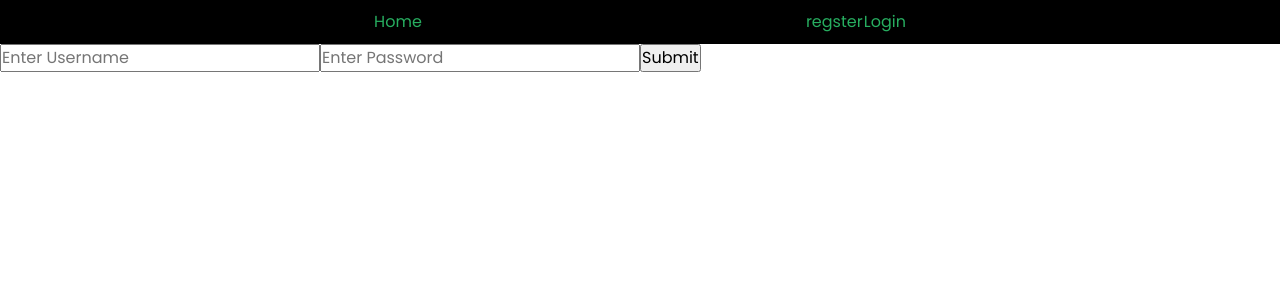
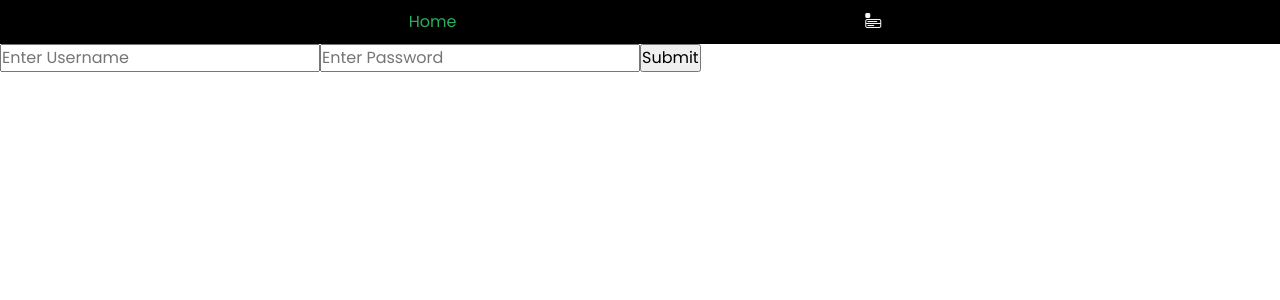
Before and after one commit to Muzmmil207/django-react-chat-app, a React (Create React App) app in the folder frontend/: page /login in a window 1280 px wide. Shown: the top 300 px of the page. Built offline with nearby package versions, Linux system fonts and the light colour scheme.

Commit message:
optimize the navbar

```diff
--- a/frontend/public/index.html
+++ b/frontend/public/index.html
@@ -7,6 +7,7 @@
   <meta name="viewport" content="width=device-width, initial-scale=1" />
   <meta name="description" content="Web site created using create-react-app" />
   <link rel="apple-touch-icon" href="%PUBLIC_URL%/logo192.png" />
+  <link rel="stylesheet" href="https://cdn.jsdelivr.net/npm/bootstrap-icons@1.8.1/font/bootstrap-icons.css">
 
   <link rel="manifest" href="%PUBLIC_URL%/manifest.json" />
   <link rel="stylesheet" href="https://cdn.jsdelivr.net/npm/bootstrap@4.5.3/dist/css/bootstrap.min.css"
@@ -16,6 +17,7 @@
 
 <body>
   <div id="root"></div>
+
 </body>
 
 </html>
--- a/frontend/src/App.css
+++ b/frontend/src/App.css
@@ -1,4 +1,5 @@
 @import url('https://fonts.googleapis.com/css2?family=Poppins:ital,wght@0,100;0,200;0,300;0,400;0,500;0,600;0,700;0,800;0,900;1,100;1,200;1,300;1,400;1,500;1,600;1,700;1,800&display=swap');
+@import url("https://cdn.jsdelivr.net/npm/bootstrap-icons@1.10.3/font/bootstrap-icons.css");
 
 
 * {
@@ -50,8 +51,27 @@ header div {
     margin: 0 10px;
 }
 
-.auth {
-    width: 100px;
-    display: flex;
-    justify-content: space-between;
+.menu {
+    position: relative;
+    display: inline-block;
 }
+
+.menu ul {
+    display: none;
+    position: absolute;
+    background-color: #f9f9f9;
+    min-width: 160px;
+    box-shadow: 0px 8px 16px 0px rgba(0, 0, 0, .2);
+}
+
+.menu ul li {
+    padding: 12px 16px;
+}
+
+.menu ul li a:hover {
+    background-color: #f1f1f1;
+}
+
+.menu:hover ul {
+    display: block;
+}
--- a/frontend/src/components/Navbar.js
+++ b/frontend/src/components/Navbar.js
@@ -10,19 +10,22 @@ export function Navbar() {
       <div className="home">
         <Link to="/">Home</Link>
       </div>
-      <nav className="home">
+      <nav className="menu">
+        <span><i class="bi bi-menu-app-fill"></i></span>
+
         {user ? (
+          <ul>
+            <li><Link onClick={logoutUser} >Logout</Link></li>
+          </ul>
+        ) : (
+          <ul>
+            <li><Link to="/register">register</Link></li>
+            <li><Link to="/login">Login</Link></li>
+          </ul>
+        )}
 
-          <p onClick={logoutUser} >Logout</p>
-        ) : (
-          <div className="auth">
-            <Link to="/register">regster</Link>
-            <Link to="/login">Login</Link>
-          </div>
-        )}
+
       </nav>
-
-      {user && <p>Hello {user.id}</p>}
     </header>
   );
 }
```
